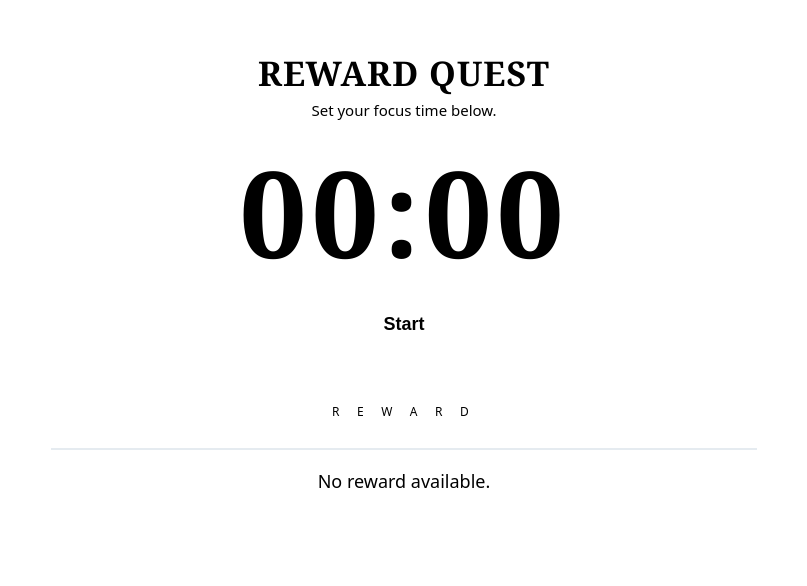
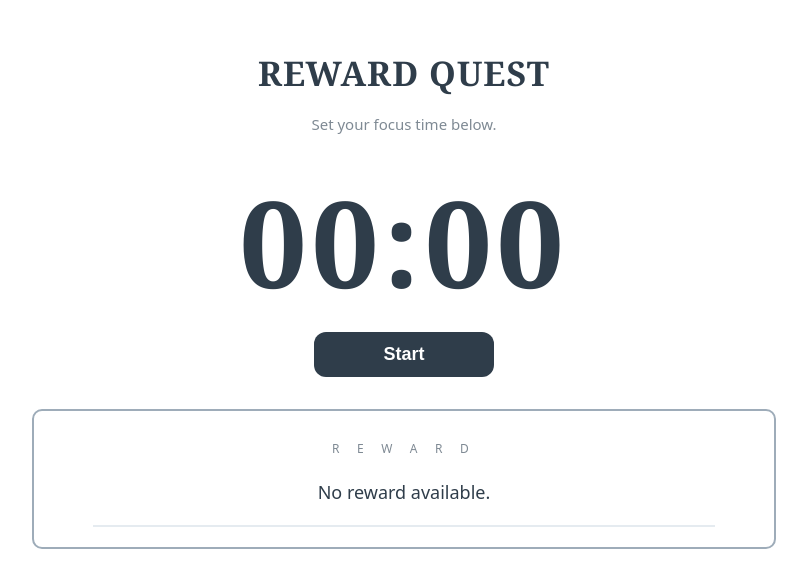
Before and after one commit to Walia-Ada/Reward-Quest, a plain HTML site: page index.html in a window 1280 px wide. Both pictures are taken after a click on the button "Next". Shown: the top 586 px of the page, without its empty margins (236-1043 px from the left). Drawn offline with Linux system fonts and the light colour scheme.

Commit message:
Add files via upload

```diff
--- a/main.css
+++ b/main.css
@@ -1,9 +1,10 @@
-
+/* ========== Design tokens ========== */
+:root{
   --bg: #ffffff;
-  --ink: #2f3d4a;
-  --muted: #7f8a94;
-  --stroke: #9eacb9;
-  --cta: #2f3d4a;
+  --ink: #2f3d4a;         /* deep slate/navy for text */
+  --muted: #7f8a94;       /* subtle gray text */
+  --stroke: #9eacb9;      /* light gray-blue border */
+  --cta: #2f3d4a;         /* same ink for solid button */
   --cta-ink: #ffffff;
   --radius: 10px;
   --space-1: 8px;
@@ -14,7 +15,7 @@
   --shadow: 0 1px 0 rgba(0,0,0,.02);
 }
 
-
+/* ========== Base reset-ish ========== */
 * { box-sizing: border-box; }
 html, body { height: 100%; }
 body{
@@ -24,18 +25,18 @@ body{
   font: 16px/1.5 system-ui, -apple-system, Segoe UI, Roboto, Helvetica, Arial, "Apple Color Emoji","Segoe UI Emoji";
 }
 
-
+/* ========== Page container ========== */
 .container{
-  max-width: 840px;
+  max-width: 840px;             /* matches the centered narrow feel */
   margin: 0 auto;
   padding: clamp(16px, 5vw, 48px);
 }
 
-
+/* ========== Title + description ========== */
 h1{
   margin: 0 0 var(--space-2);
   text-align: center;
-  font-family: "Spectral", Georgia, Cambria, "Times New Roman", serif;
+  font-family: "Spectral", Georgia, Cambria, "Times New Roman", serif; /* optional */
   font-weight: 600;
   letter-spacing: 0.03em;
   text-transform: uppercase;
@@ -49,7 +50,7 @@ h1{
   font-size: 15px;
 }
 
-
+/* ========== Button grid (3 x 2) ========== */
 .buttons{
   display: grid;
   grid-template-columns: repeat(3, 1fr);
@@ -75,7 +76,7 @@ h1{
 .activity-btn:active{ transform: translateY(1px); }
 .activity-btn:disabled{ opacity: .6; cursor: not-allowed; }
 
-
+/* ========== Reward box ========== */
 .activity-output{
   border: 2px solid var(--stroke);
   border-radius: var(--radius);
@@ -88,7 +89,7 @@ h1{
   position: relative;
 }
 
-
+/* “REWARD” label centered with letter spacing + a light rule under it */
 .activity-output::before{
   content: "R E W A R D";
   display: block;
@@ -98,7 +99,7 @@ h1{
   margin-bottom: var(--space-3);
 }
 
-
+/* the thin line */
 .activity-output::after{
   content: "";
   position: absolute;
@@ -109,16 +110,16 @@ h1{
   background: #e5ebf0;
 }
 
-
+/* the activity text that JS injects */
 .reward{
   margin: 0;
   font-size: 18px;
   line-height: 1.4;
 }
 
-
+/* ========== Timer area (hidden initially) ========== */
 .timer-area{
-  display: none;
+  display: none; /* starts hidden; JS/CSS shows it when needed */
   align-items: center;
   gap: var(--space-2);
   justify-content: center;
@@ -126,7 +127,7 @@ h1{
 }
 
 #time-input{
-
+  /* Make the input look like plain text (no visible box) */
   width: auto;
   min-width: 80px;
   text-align: center;
@@ -139,7 +140,7 @@ h1{
   font-family: inherit;
 }
 
-
+/* In focus mode show large, plain digits (still using the same input element) */
 .focus-ui #time-input{
   font-family: "Spectral", Georgia, Cambria, "Times New Roman", serif;
   font-weight: 600;
@@ -165,7 +166,7 @@ h1{
     display: none;
   }
 
-
+/* ========== Primary CTA (Start Quest) ========== */
 .controls{
   display: grid;
   place-items: center;
@@ -187,28 +188,30 @@ h1{
 #next-btn:hover{ filter: brightness(1.1); }
 #next-btn:active{ transform: translateY(1px); }
 
-
+/* ========== Accessibility focus ========== */
 :focus-visible{
   outline: 3px solid #8fb5d6;
   outline-offset: 2px;
 }
 
-
+/* ========== Small screens ========== */
 @media (max-width: 720px){
   .buttons{ grid-template-columns: 1fr; }
 }
 
+/* ======= FOCUS MODE (after Next is clicked) ======= */
 
+/* Entered by adding .focus-ui to .container */
 .focus-ui #timer-area{
-  display: grid;
+  display: grid;             /* center like the mock */
   place-items: center;
   gap: 24px;
   margin: 24px 0 32px;
 }
 
-
+/* Big, calm digits */
 .focus-ui .countdown{
-  font-family: "Spectral", Georgia, Cambria, "Times New Roman", serif;
+  font-family: "Spectral", Georgia, Cambria, "Times New Roman", serif; /* optional */
   font-weight: 600;
   font-size: clamp(64px, 12vw, 140px);
   letter-spacing: .04em;
@@ -216,7 +219,7 @@ h1{
   color: #3f5060;
 }
 
-
+/* Single primary button beneath the digits */
 .focus-ui #start-pause-btn{
   min-width: 180px;
   padding: 12px 20px;
@@ -225,7 +228,7 @@ h1{
   font-weight: 700;
 }
 
-
+/* Hide the time input visually in focus mode (still usable by JS) */
 #time-input.hidden{
   position: absolute !important;
   width: 1px !important;
@@ -238,7 +241,7 @@ h1{
   white-space: nowrap !important;
 }
 
-
+/* Spacing above reward box in focus mode */
 .focus-ui .activity-output{
   margin-top: 32px;
 }
--- a/main.js
+++ b/main.js
@@ -1,18 +1,18 @@
-
+// main.js — fetch a random activity from the Bored API and display it
 document.addEventListener('DOMContentLoaded', () => {
   const buttons = Array.from(document.querySelectorAll('.activity-btn'));
   const activityEl = document.getElementById('activity');
-  const container = document.querySelector('.container');
-  const timeInput = document.getElementById('time-input');
-  const startPauseBtn = document.getElementById('start-pause-btn');
-  const countdownEl = document.getElementById('countdown');
+  const container = document.querySelector('.container');           // NEW
+  const timeInput = document.getElementById('time-input');          // moved up
+  const startPauseBtn = document.getElementById('start-pause-btn'); // moved up
+  const countdownEl = document.getElementById('countdown');         // moved up
 
-
+  // Disable/enable all buttons and update text for the clicked button when loading
   function setLoading(isLoading, activeBtn) {
     buttons.forEach((b) => {
       b.disabled = isLoading;
       if (!isLoading) {
-
+        // restore original label from data-type (capitalized) for all buttons
         const t = b.dataset.type;
         b.textContent = t ? (t.charAt(0).toUpperCase() + t.slice(1)) : b.textContent;
       }
@@ -31,7 +31,8 @@ document.addEventListener('DOMContentLoaded', () => {
 
     const base = 'https://bored-api.appbrewery.com';
     const endpoint = type === 'random' ? '/random' : `/filter?type=${encodeURIComponent(type)}`;
-    const url = `https://corsproxy.io/?${base}${endpoint}`;
+    const url = `https://corsproxy.io/?${base}${endpoint}`; // CORS proxy for local dev
+
     try {
       const resp = await fetch(url);
       if (!resp.ok) throw new Error(`HTTP ${resp.status}`);
@@ -63,7 +64,7 @@ document.addEventListener('DOMContentLoaded', () => {
     }
   }
 
-
+  // attach handlers
   buttons.forEach((b) => {
     b.addEventListener('click', () => {
       const type = b.dataset.type || 'random';
@@ -71,7 +72,7 @@ document.addEventListener('DOMContentLoaded', () => {
     });
   });
 
-
+  // Next button: switch to "focus mode" layout
   const nextBtn = document.getElementById('next-btn');
   if (nextBtn) {
     nextBtn.addEventListener('click', () => {
@@ -88,12 +89,13 @@ document.addEventListener('DOMContentLoaded', () => {
       if (buttonsDiv) buttonsDiv.style.display = 'none';
       nextBtn.style.display = 'none';
 
+      // Let CSS control timer layout in focus mode
+      if (timerArea) timerArea.style.display = '';          // CHANGED (no 'flex' here)
 
-      if (timerArea) timerArea.style.display = '';
-
-
-  if (container) container.classList.add('focus-ui');
-
+      // Enter focus mode UI
+  if (container) container.classList.add('focus-ui');   // NEW
+  // keep the time input visible in focus mode so the user sees the 00:00 box
+  // (do not add the 'hidden' class)
 
       if (activityEl) {
         activityEl.innerHTML = rewardHTML || '<p class="reward">No reward available.</p>';
@@ -104,11 +106,11 @@ document.addEventListener('DOMContentLoaded', () => {
     });
   }
 
-
+  // ===== Focus timer implementation =====
   let timerInterval = null;
   let remainingSeconds = 0;
   let isRunning = false;
-  let audioCtx = null;
+  let audioCtx = null; // Audio context for alarm
 
   function formatTime(seconds) {
     const m = Math.floor(seconds / 60).toString().padStart(2, '0');
@@ -133,7 +135,7 @@ document.addEventListener('DOMContentLoaded', () => {
   }
 
   function updateCountdownDisplay() {
-
+    // Use the single input element as the visible countdown. When running it is disabled.
     if (timeInput) timeInput.value = formatTime(remainingSeconds);
   }
 
@@ -196,7 +198,7 @@ document.addEventListener('DOMContentLoaded', () => {
       const o = ctx.createOscillator();
       const g = ctx.createGain();
       o.type = 'sine';
-      o.frequency.value = 880;
+      o.frequency.value = 880; // A5 beep
       g.gain.setValueAtTime(0.001, ctx.currentTime);
       o.connect(g);
       g.connect(ctx.destination);
@@ -229,10 +231,10 @@ document.addEventListener('DOMContentLoaded', () => {
           return;
         }
         if (remainingSeconds > 0 && parsed === 0) {
-          startTimer(remainingSeconds);
+          startTimer(remainingSeconds);  // resume
         } else {
           if (parsed <= 0) return;
-          startTimer(parsed);
+          startTimer(parsed);            // start fresh
         }
       } else {
         pauseTimer();
@@ -240,7 +242,7 @@ document.addEventListener('DOMContentLoaded', () => {
     });
   }
 
-
+  // Optional: click big digits to toggle time input in focus mode
   if (countdownEl) {
     countdownEl.addEventListener('click', () => {
       if (!container.classList.contains('focus-ui')) return;
@@ -253,7 +255,7 @@ document.addEventListener('DOMContentLoaded', () => {
     });
   }
 
-
+  // initialize display from the input value
   try {
     const initial = parseTimeInput(timeInput ? timeInput.value : '00:00');
     if (!Number.isNaN(initial)) {
```
